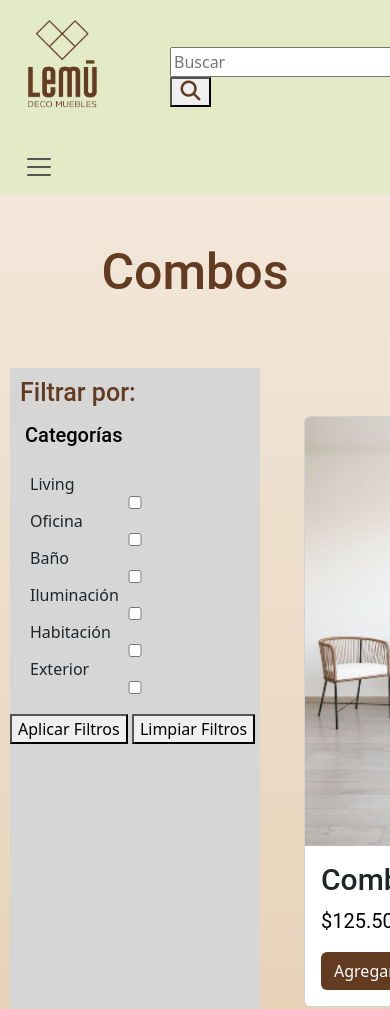
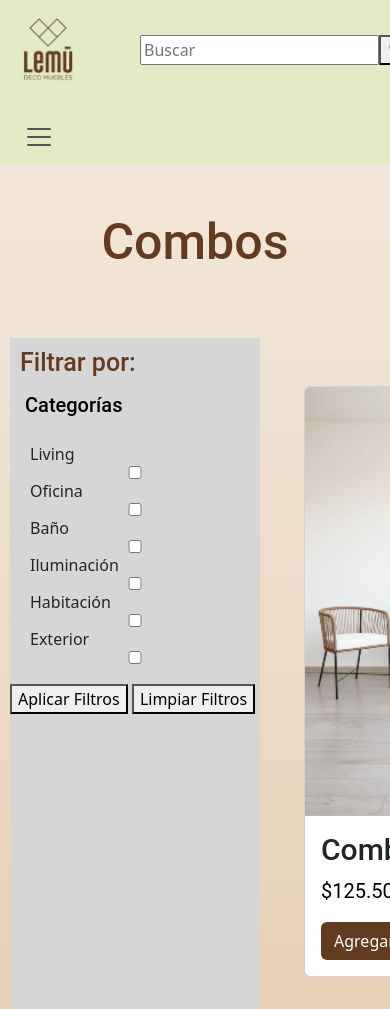
Before and after one commit to FlorRestagno/Entrega2_Restagno, a plain HTML site: page pages/combos.html in a window 390 px wide. Shown: the top 1009 px of the page. Drawn offline with nearby package versions, Linux system fonts and the light colour scheme.

Commit message:
diseño responsive del heder

```diff
--- a/scss/base/_queries.scss
+++ b/scss/base/_queries.scss
@@ -1,8 +1,29 @@
-/* @media(max-width:991px) {
-    .hamburguesa{
-        display: block;
+@media (max-width:768px) {
+    header {
+        display: flex;
+        align-items: center;
+        gap: 10px;
+        .navegacion-principal {
+            display: flex;
+            .container-fluid {
+                .hamburguesa {
+                    display: block;
+                }
+                .menu {
+                    display: none;
+                }
+            }
+        }
+        .buscar {
+            display: flex;
+        }
+        .logo {
+            a{
+                img{
+                    width: 70px;
+                    height: auto;
+                }
+            }
+        }
     }
-    .navegacion-principal{
-        display: none;
-    }
-} */
+}
--- a/scss/componentes/_botones.scss
+++ b/scss/componentes/_botones.scss
@@ -1,17 +1,6 @@
 .boton-producto{
     background-color: #623b21;
     color: white;
-}
-.botones {
-    grid-area: botones;
-}
-.botones{
-    color: #623b21;
-    font-size: 25px;
-    display: flex;
-    justify-content: end;
-    gap: 20px;
-    padding: 15px;
 }
 .lupa {
     color: #623b21;
--- a/scss/componentes/_heder.scss
+++ b/scss/componentes/_heder.scss
@@ -1,4 +1,13 @@
 header {
+    .botones {
+    grid-area: botones;
+    color: #623b21;
+    font-size: 25px;
+    display: flex;
+    justify-content: end;
+    gap: 20px;
+    padding: 15px;
+    }
     .logo {
     grid-area: logo;
     padding: 15px;
```
Also changed, not shown: index.html (+2 -2 lines), assets/CSS/style.css, 1 other file.
